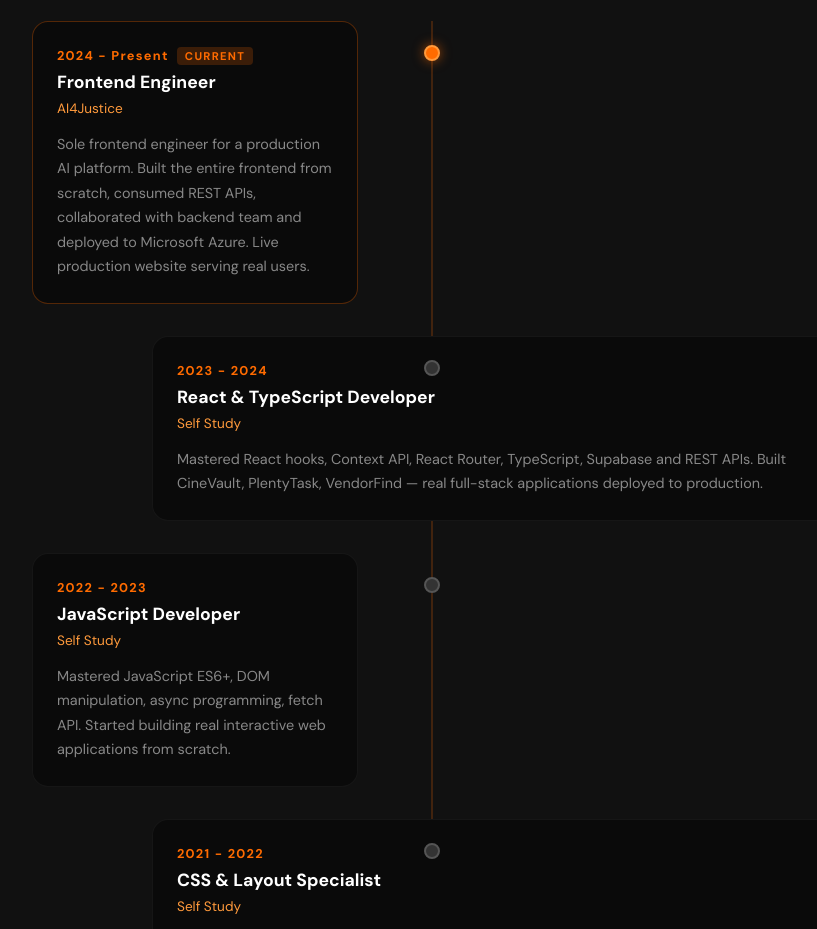
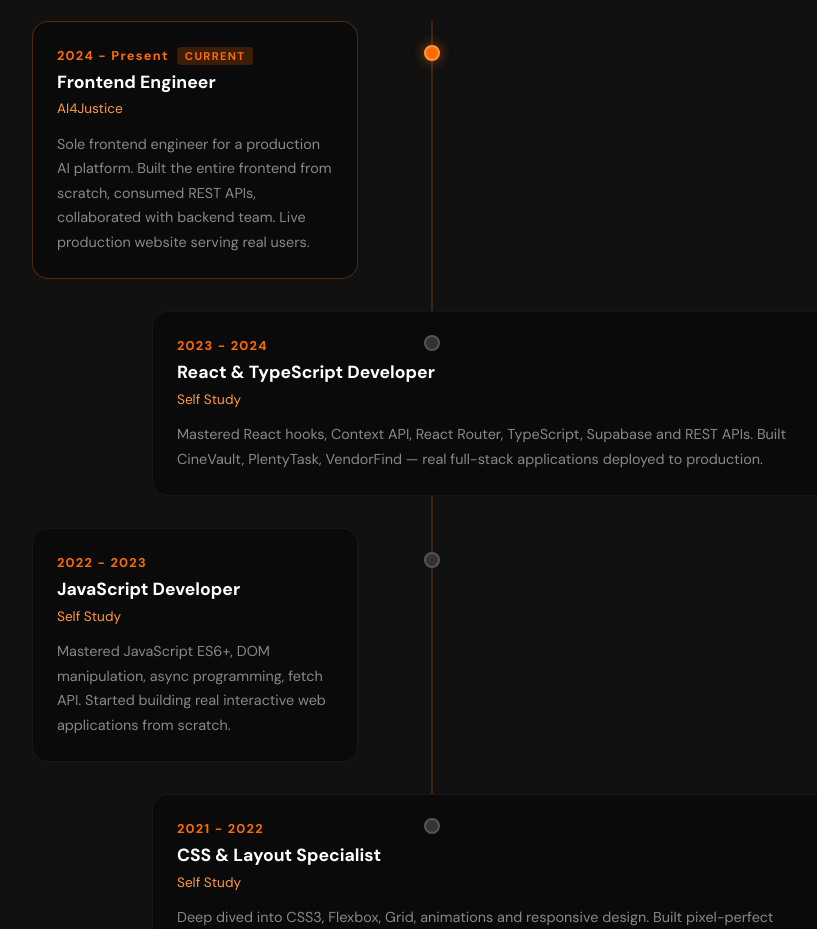
Before and after one commit to Echika/portfolio, a React app: page / in a window 1280 px wide. Shown: the part 4880-5809 px from the top of the page, without its empty margins (208-1025 px from the left). Built offline with nearby package versions, Linux system fonts and the light colour scheme; the HTML template or start-up script is replaced by a standard one.

Commit message:
Update AI4Justice description — accurate team credits

```diff
--- a/src/components/sections/Experience.tsx
+++ b/src/components/sections/Experience.tsx
@@ -6,7 +6,7 @@ const experiences = [
     year: '2024 - Present',
     title: 'Frontend Engineer',
     company: 'AI4Justice',
-    description: 'Sole frontend engineer for a production AI platform. Built the entire frontend from scratch, consumed REST APIs, collaborated with backend team and deployed to Microsoft Azure. Live production website serving real users.',
+    description: 'Sole frontend engineer for a production AI platform. Built the entire frontend from scratch, consumed REST APIs, collaborated with backend team. Live production website serving real users.',
     current: true,
   },
   {
```
